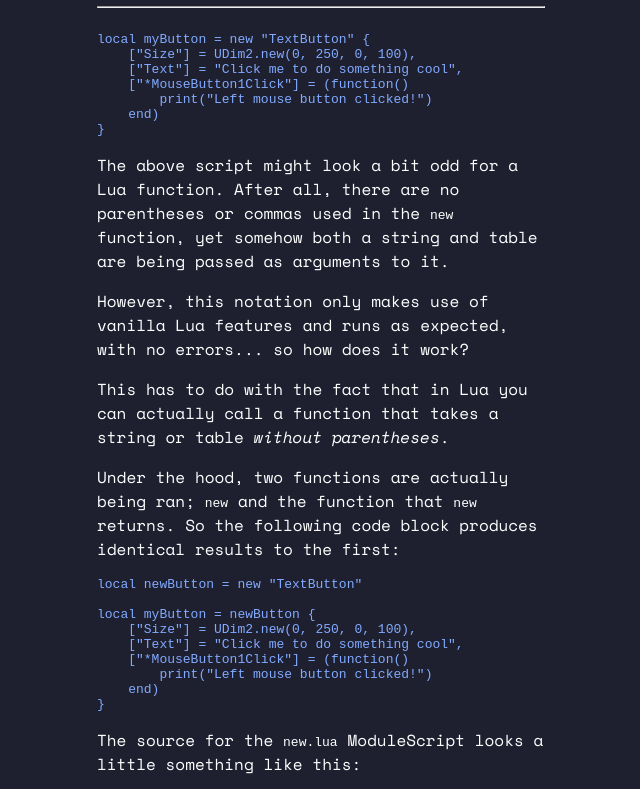
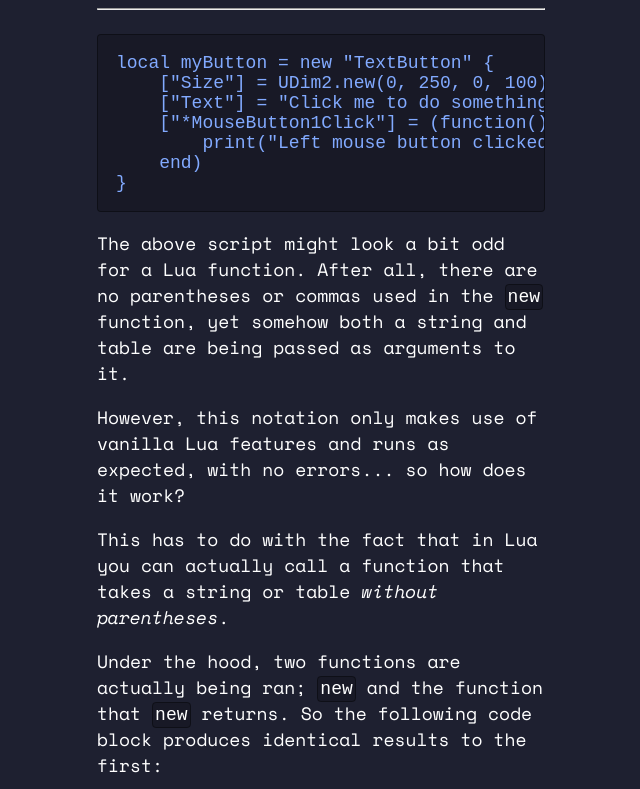
Before and after one commit to ayvacs/ayvacs.github.io, an Eleventy site: page docs/blog/lua-rich-function-notation.md in a window 1280 px wide. Shown: the part 225-1014 px from the top of the page, without its empty margins (319-959 px from the left). Built offline with nearby package versions, Linux system fonts and the light colour scheme; Eleventy itself is replaced by a stand-in of ours; code samples lack their colours; files that its build step writes are made by us from their sources.

Commit message:
feat: blogpost css improvements

```diff
--- a/includes/blog.njk
+++ b/includes/blog.njk
@@ -3,25 +3,7 @@
 
 <head>
     <link rel="stylesheet" href="/styles/colours.css">
-    <style>
-        #blog_main {
-            width: 35%;
-            margin: auto;
-        }
-
-        p, h1 {
-            color: white;
-        }
-
-        h2, h3, h4, h5, h6 {
-            color: #5e689f;
-        }
-
-        hr {
-            margin-top: 24px;
-            margin-bottom: 24px;
-        }
-    </style>
+    <link rel="stylesheet" href="/styles/blogpost.css">
 </head>
 
 <body>
--- /dev/null
+++ b/public/styles/blogpost.css
@@ -0,0 +1,37 @@
+#blog_main {
+    width: 35%;
+    margin: auto;
+}
+
+p, h1 {
+    color: white;
+}
+
+h2, h3, h4, h5, h6 {
+    color: #5e689f;
+}
+
+hr {
+    margin-top: 24px;
+    margin-bottom: 24px;
+}
+
+p, pre {
+    font-size: 18px;
+}
+
+pre {
+    padding: 18px;
+}
+
+code:not(pre code) {
+    padding: 2px;
+}
+
+pre,
+code:not(pre code) {
+    background-color: rgba(0, 0, 0, .2);
+    border: 1px solid rgba(0, 0, 0, .4);
+    border-radius: 4px;
+    overflow: auto;
+}
```
